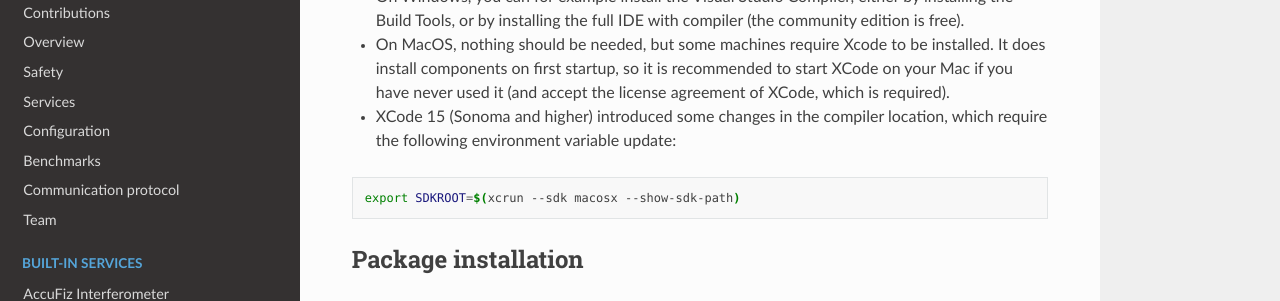
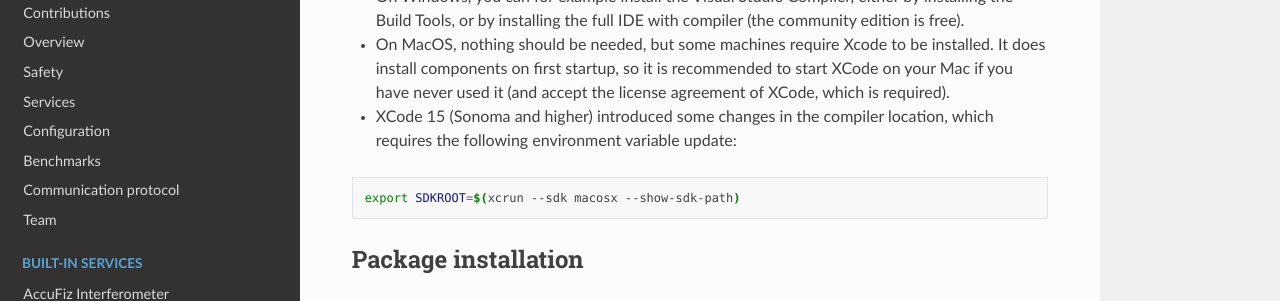
Before and after one commit to spacetelescope/catkit2, a Sphinx documentation site: the page built from docs/installation.rst, in a window 1280 px wide and 900 px high, scrolled down 984 px. Shown: the part 151-452 px from the top of the window. Built offline with Sphinx 7.4.7 and the Read the Docs theme 3.1.0, drawn with Linux system fonts in a browser that asks for light colours.

Commit message:
Update docs/installation.rst
Co-authored-by: Sarah Steiger <41082648+steigersg@users.noreply.github.com>

```diff
--- a/docs/installation.rst
+++ b/docs/installation.rst
@@ -39,7 +39,7 @@ The catkit2 installation requires a pre-installed C++ compiler.
 
 - On Windows, you can for example install the Visual Studio Compiler, either by installing the Build Tools, or by installing the full IDE with compiler (the community edition is free).
 - On MacOS, nothing should be needed, but some machines require Xcode to be installed. It does install components on first startup, so it is recommended to start XCode on your Mac if you have never used it (and accept the license agreement of XCode, which is required).
-- XCode 15 (Sonoma and higher) introduced some changes in the compiler location, which require the following environment variable update:
+- XCode 15 (Sonoma and higher) introduced some changes in the compiler location, which requires the following environment variable update:
 
 .. code-block:: bash
 
```
